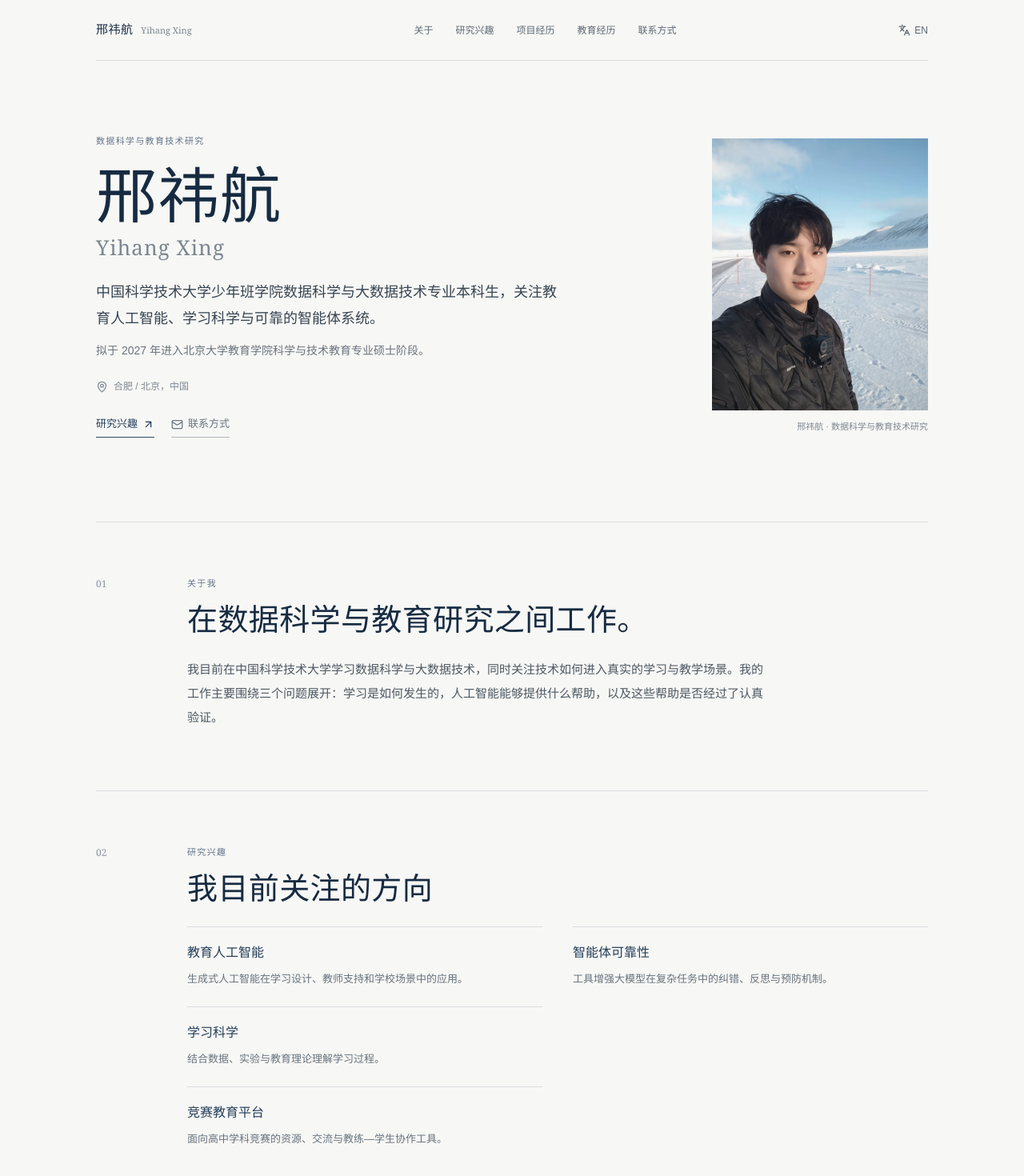
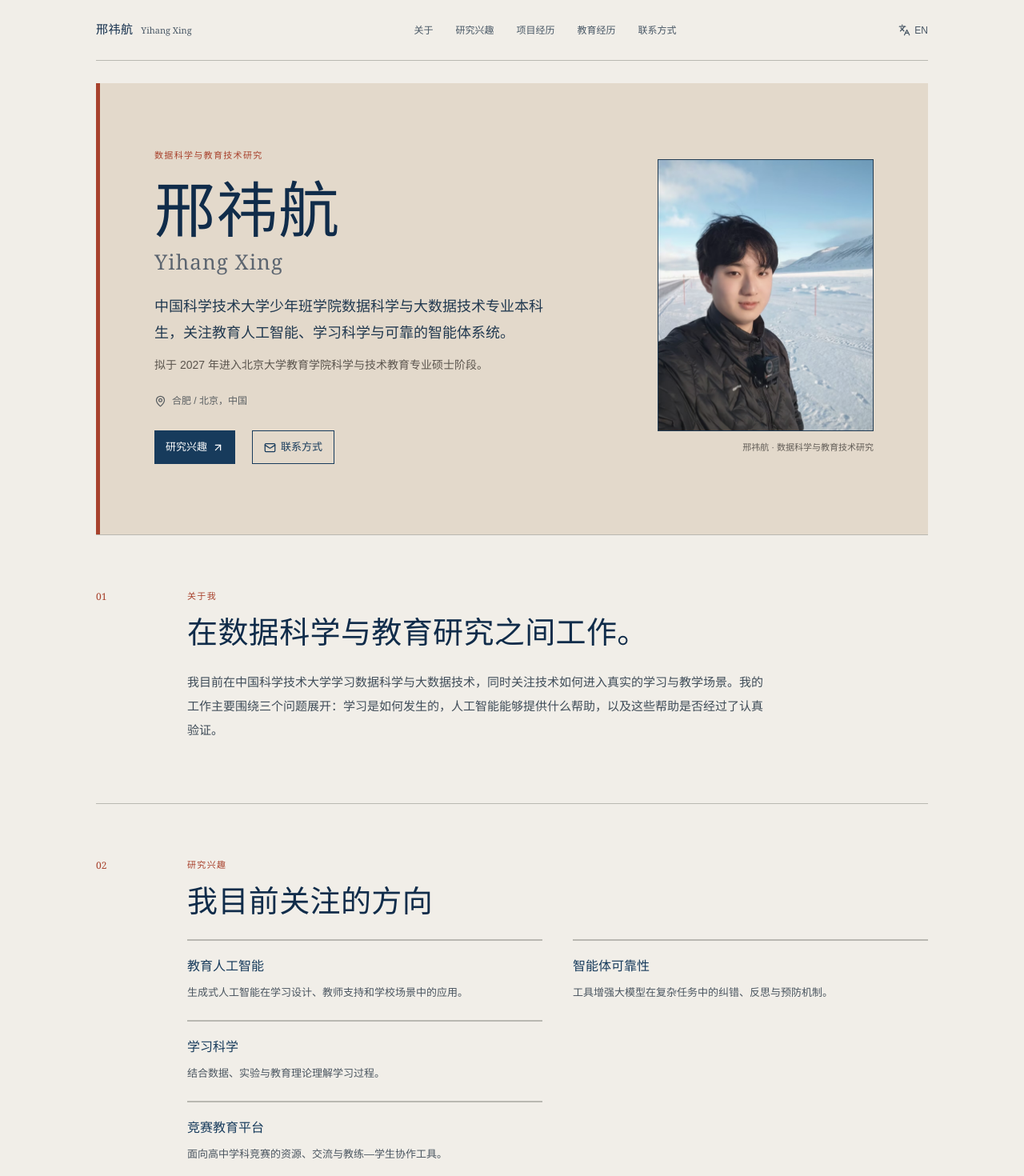
Before and after one commit to Yihang2021/Yihang2021.github.io, a React (Vite) app: page / in a window 1280 px wide. Shown: the top 1470 px of the page at 80% size. Built offline with nearby package versions, Linux system fonts and the light colour scheme.

Commit message:
Increase homepage contrast and visual hierarchy

```diff
--- a/src/index.css
+++ b/src/index.css
@@ -222,3 +222,55 @@ a { color: inherit; text-decoration: none; }
   .skills-block { padding-top: 36px; }
   .site-footer { flex-direction: column; gap: 9px; }
 }
+
+/* Stronger editorial contrast: warm paper, ink blue, and one restrained terracotta accent. */
+:root { color: #1f2d3d; background: #f1eee8; }
+body, .page { background: #f1eee8; }
+.site-header { border-bottom-color: #b9b8b1; }
+.wordmark-name { color: #102c4a; }
+.wordmark-sub, .site-nav button, .language-toggle { color: #485765; }
+.site-nav button:hover, .language-toggle:hover { color: #a8422d; }
+.intro-section {
+  width: min(1040px, calc(100% - 56px));
+  margin-top: 28px;
+  padding: 82px 68px 88px;
+  background: #e3d9cb;
+  border-left: 5px solid #a8422d;
+}
+.intro-copy h1 { color: #102c4a; }
+.intro-copy h1 span { color: #5c6570; }
+.intro-lead { color: #20384f; }
+.intro-next { color: #5b554e; }
+.intro-meta { color: #5a5f62; }
+.text-button { color: #fff; background: #173b5c; border: 0; padding: 10px 14px; }
+.text-button:hover { color: #fff; background: #a8422d; }
+.text-button.muted { color: #173b5c; background: transparent; border: 1px solid #173b5c; }
+.text-button.muted:hover { color: #fff; background: #173b5c; }
+.portrait-wrap img { border: 1px solid #173b5c; }
+.portrait-wrap p { color: #625d57; }
+.page-section { border-top-color: #b9b8b1; }
+.section-label, .plain-label { color: #a8422d; }
+.section-heading h2 { color: #102c4a; }
+.body-copy { color: #3f4c58; }
+.research-item, .project-item, .education-item { border-top-color: #b9b8b1; }
+.research-item { border-top-width: 2px; }
+.research-item h3, .project-info h3, .education-item h3 { color: #173b5c; }
+.research-item p, .project-info p, .education-item p { color: #4b5660; }
+.skills-block { padding: 25px 28px; background: #e3d9cb; border-top: 4px solid #a8422d; }
+.skills-block li { border-bottom-color: #c2b9ae; color: #30485f; }
+.contact-section {
+  margin-top: 20px;
+  padding: 56px 42px 68px;
+  border-top: 0;
+  background: #173b5c;
+}
+.contact-section .section-label, .contact-section .plain-label { color: #e3a085; }
+.contact-section .section-heading h2, .contact-section .body-copy { color: #f4efe8; }
+.contact-links a, .contact-links button { color: #f4efe8; border-bottom-color: #9bb0c1; }
+.contact-links a:hover, .contact-links button:hover { color: #fff; border-bottom-color: #e3a085; }
+.site-footer { border-top-color: #b9b8b1; color: #6a6c6d; }
+
+@media (max-width: 760px) {
+  .intro-section { width: min(100% - 36px, 600px); margin-top: 18px; padding: 53px 25px 60px; }
+  .contact-section { padding: 43px 25px 55px; }
+}
```
